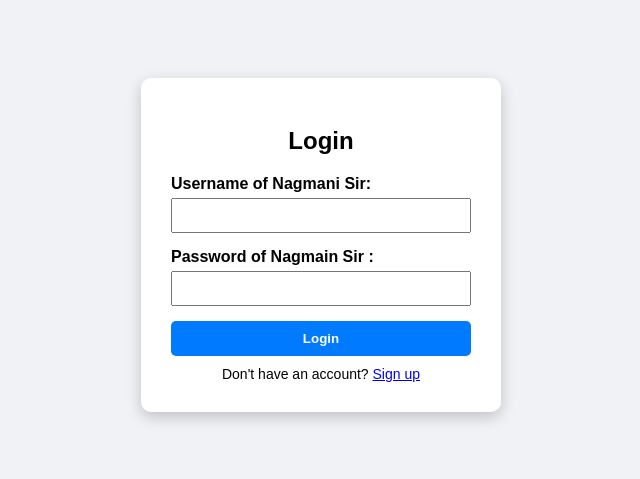
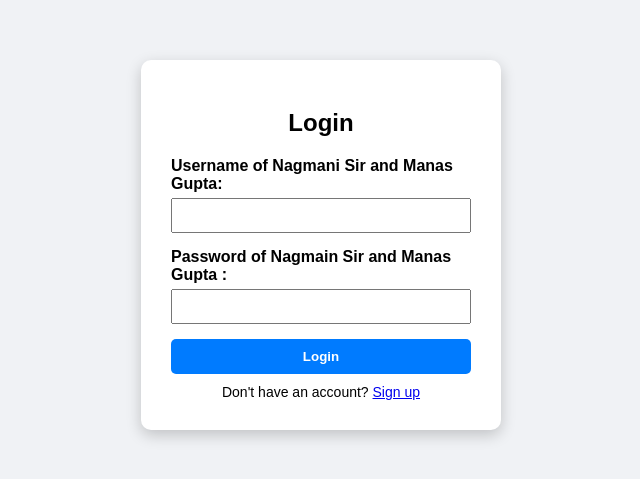
Before and after one commit to MANAS-JI/NEW_GIT_PROJECT, a plain HTML site: page index.html in a window 1280 px wide. Shown: the part 163-642 px from the top of the page, without its empty margins (319-959 px from the left). Drawn offline with Linux system fonts and the light colour scheme.

Commit message:
Update index.html

```diff
--- a/index.html
+++ b/index.html
@@ -70,11 +70,11 @@
     <h2>Login</h2>
     <form action="/login" method="post">
       <div class="form-group">
-        <label for="username">Username of Nagmani Sir:</label>
+        <label for="username">Username of Nagmani Sir and Manas Gupta:</label>
         <input type="text" id="username" name="username" required />
       </div>
       <div class="form-group">
-        <label for="password">Password of Nagmain Sir :</label>
+        <label for="password">Password of Nagmain Sir and Manas Gupta :</label>
         <input type="password" id="password" name="password" required />
       </div>
       <button type="submit" class="login-button">Login</button>
```
